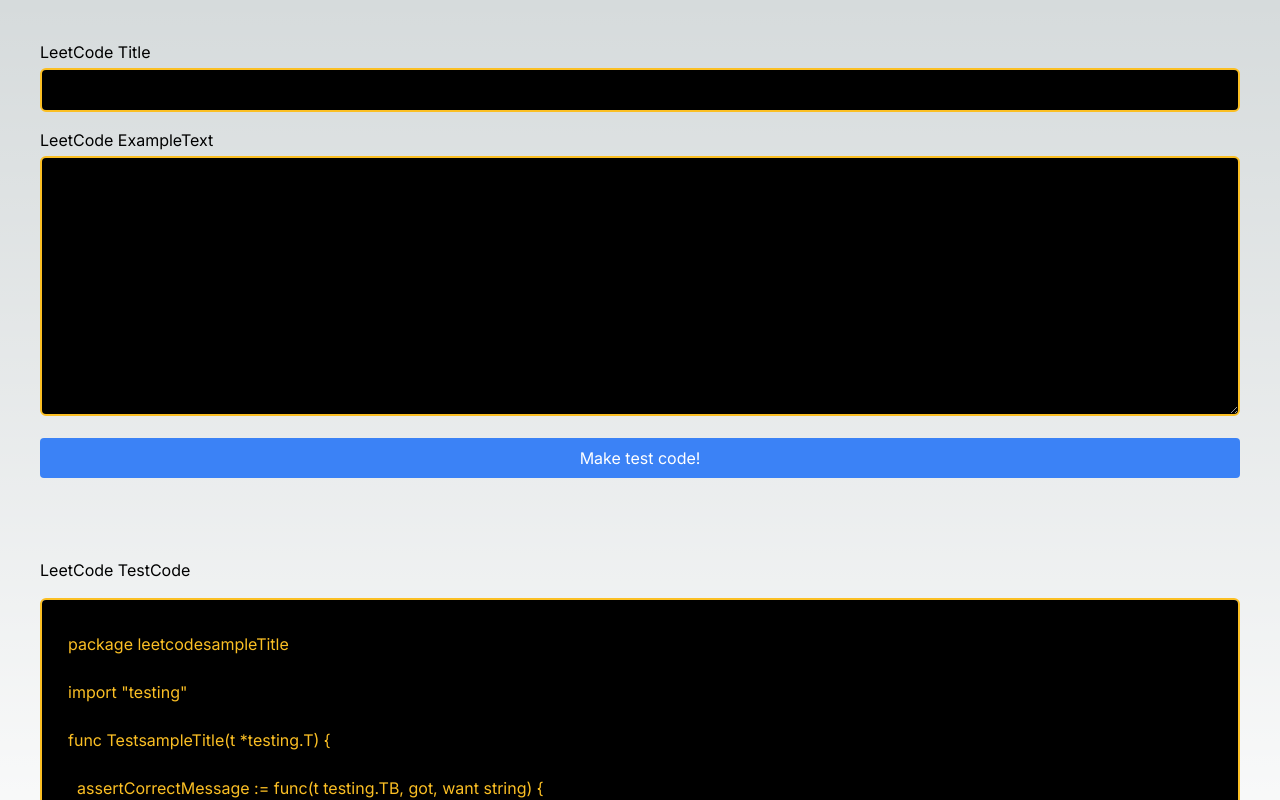
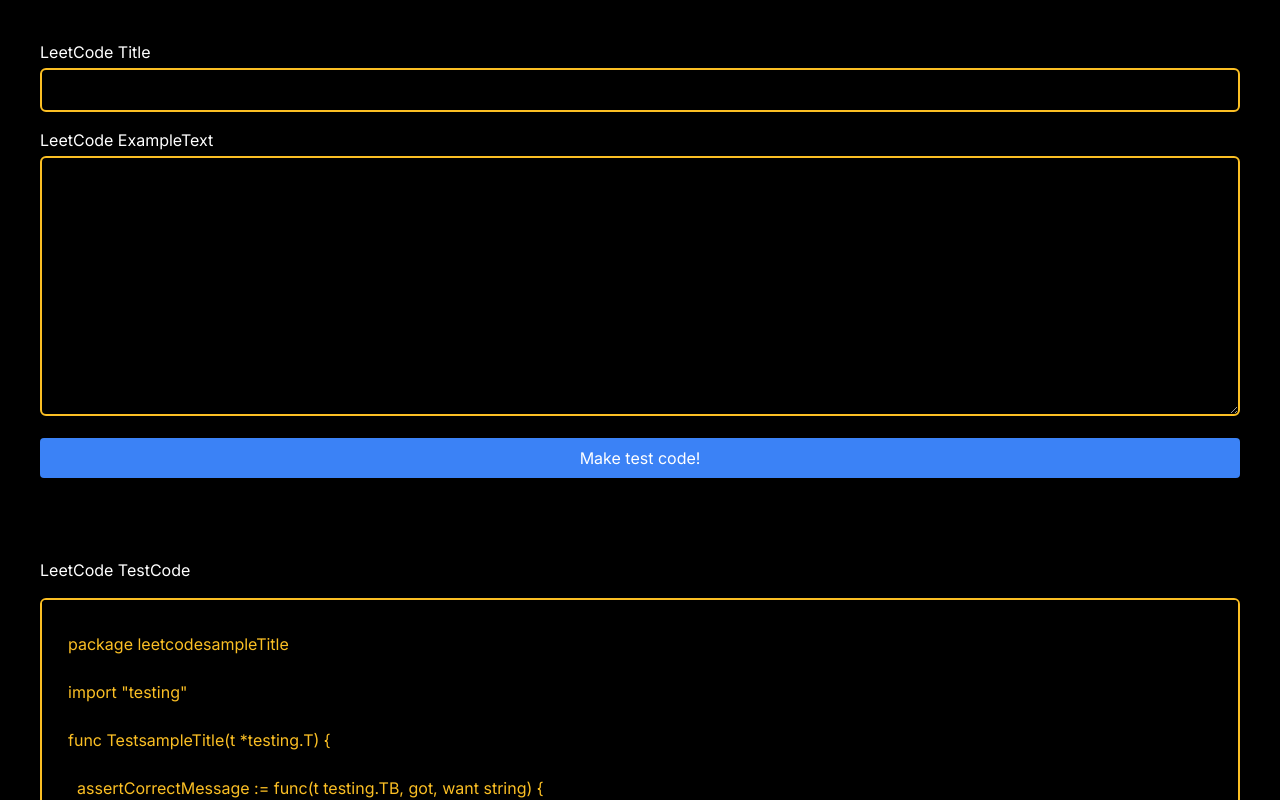
Before and after one commit to ryo1217intern/project-leet-test, a Next.js app: page / in a window 1280 px wide. Shown: the top 800 px of the page. Built offline with nearby package versions, Linux system fonts and the light colour scheme.

Commit message:
update css

```diff
--- a/src/app/components/CopyTestCode.tsx
+++ b/src/app/components/CopyTestCode.tsx
@@ -48,7 +48,7 @@
   return (
     <div className='flex flex-col p-2 space-y-4'>
       <label
-        className='pr-2'
+        className='pr-2 text-white'
       >
         LeetCode TestCode
       </label>
--- a/src/app/components/InputTitleAndText.tsx
+++ b/src/app/components/InputTitleAndText.tsx
@@ -24,7 +24,7 @@
     <div className='flex flex-col p-2 space-y-4'>
       <div className=''>
         <label
-          className='pr-2'
+          className='pr-2 text-white'
         >
           LeetCode Title
         </label>
@@ -37,7 +37,7 @@
       </div>
       <div className=''>
         <label
-          className='pr-2'
+          className='pr-2 text-white'
         >
           LeetCode ExampleText
         </label>
--- a/src/app/page.tsx
+++ b/src/app/page.tsx
@@ -11,7 +11,7 @@
 
   return (
     <main>
-      <div>
+      <div className='bg-black'>
         <div  className='p-8'>
           <InputTitleAndText
             setTitle={setTitle}
```
